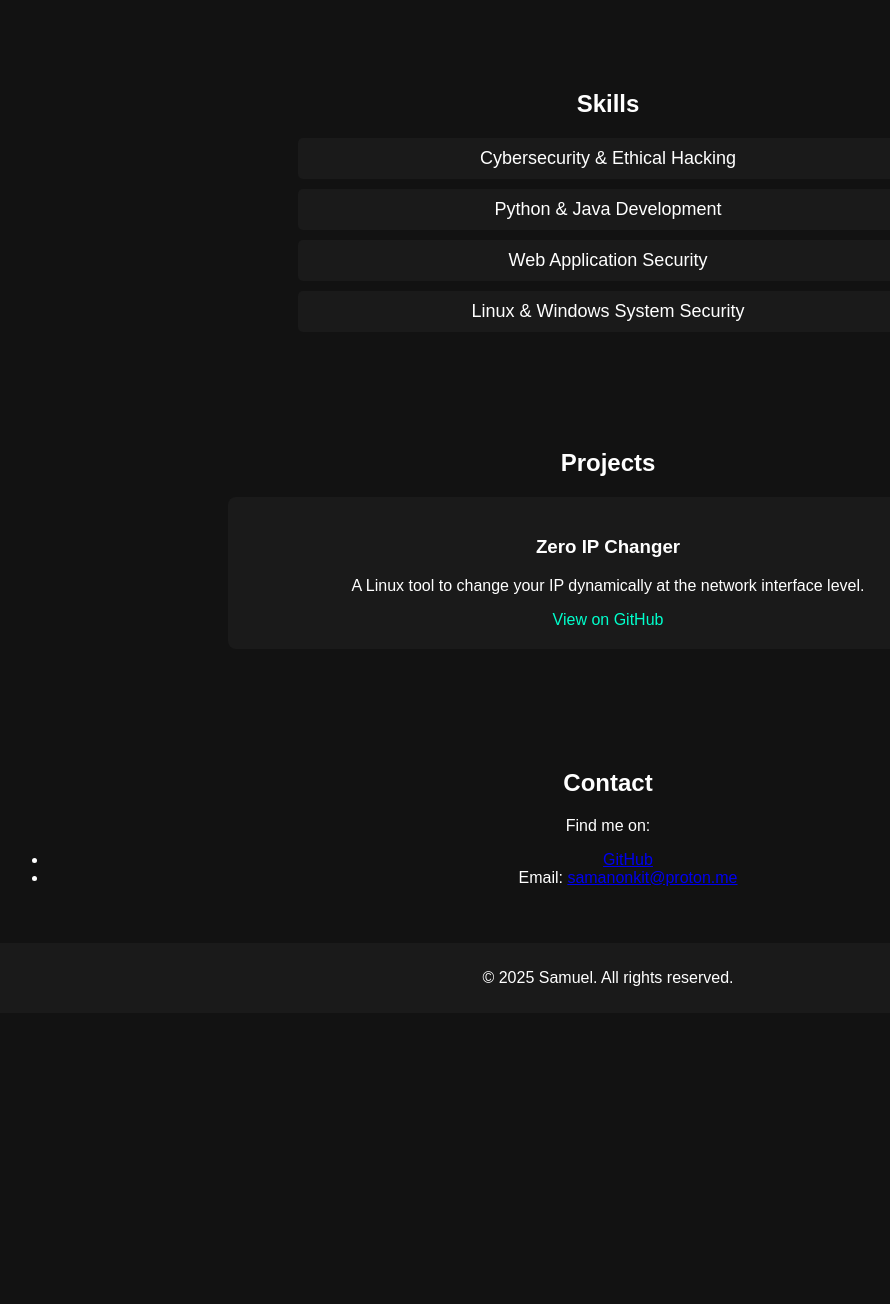
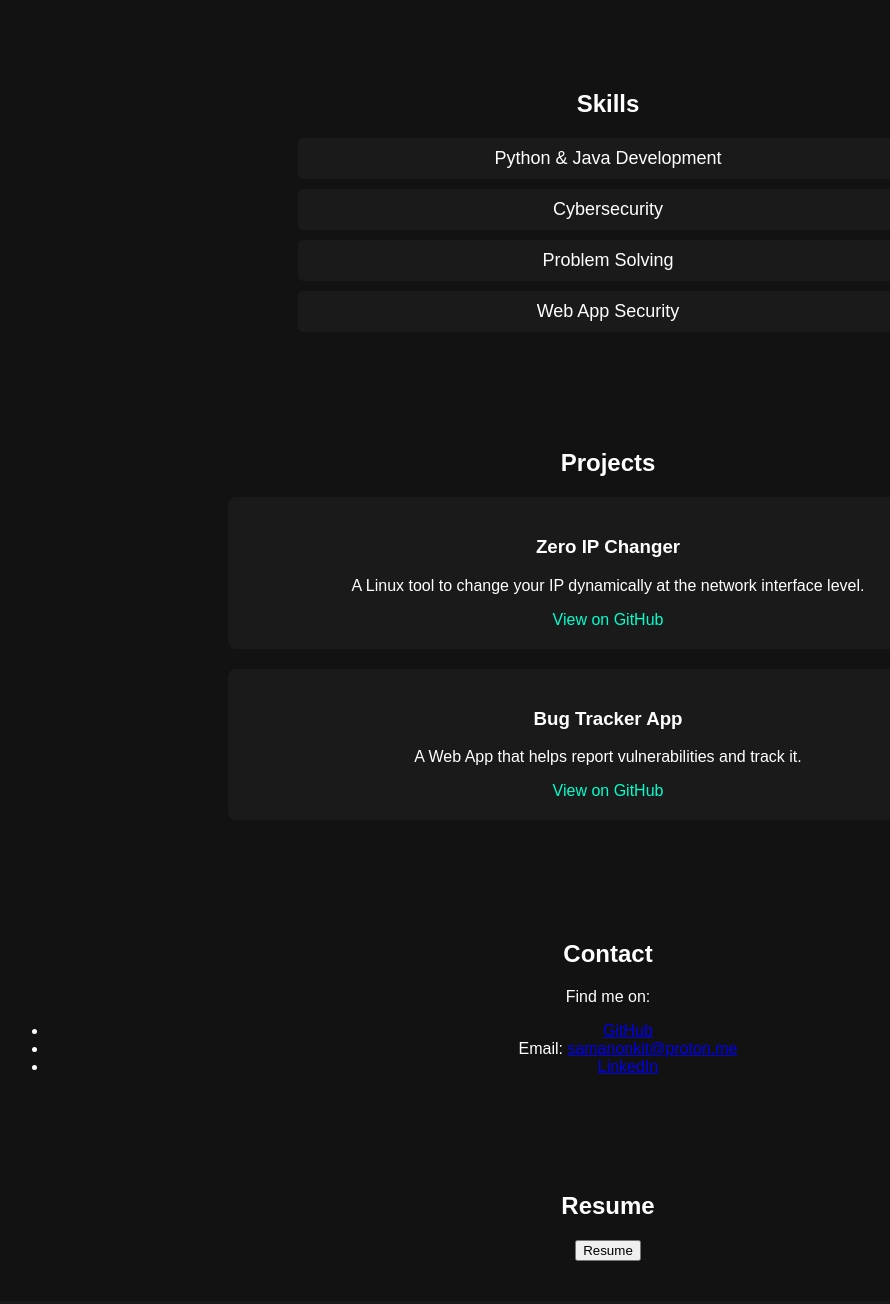
Before and after one commit to zero-sam/Portfolio, a plain HTML site: page index.html in a window 1280 px wide. Shown: the part 340-1644 px from the top of the page, without its empty margins (32-922 px from the left). Before the commit the page ends 1353 px from the top, so only its background shows below. Drawn offline with Linux system fonts and the light colour scheme.

Commit message:
Update index.html

```diff
--- a/index.html
+++ b/index.html
@@ -3,7 +3,7 @@
 <head>
     <meta charset="UTF-8">
     <meta name="viewport" content="width=device-width, initial-scale=1.0">
-    <title>Samuel | Cybersecurity & Development</title>
+    <title>Samuel | Development & Cybersecurity</title>
     <link rel="stylesheet" href="styles.css">
 </head>
 <body>
@@ -29,10 +29,10 @@
     <section id="skills">
         <h2>Skills</h2>
         <ul class="skills-list">
-            <li>Cybersecurity & Ethical Hacking</li>
             <li>Python & Java Development</li>
-            <li>Web Application Security</li>
-            <li>Linux & Windows System Security</li>
+            <li>Cybersecurity</li>
+            <li>Problem Solving</li>
+            <li>Web App Security</li>
         </ul>
     </section>
 
@@ -43,6 +43,11 @@
             <p>A Linux tool to change your IP dynamically at the network interface level.</p>
             <a href="https://github.com/zero-sam/zero-ip-changer" target="_blank">View on GitHub</a>
         </div>
+        <div class="project">
+            <h3>Bug Tracker App</h3>
+            <p>A Web App that helps report vulnerabilities and track it.</p>
+            <a href="https://github.com/zero-sam/bug-tracker-app" target="_blank">View on GitHub</a>
+        </div>
     </section>
 
     <section id="contact">
@@ -51,7 +56,12 @@
         <ul>
             <li><a href="https://github.com/zero-sam" target="_blank">GitHub</a></li>
             <li>Email: <a href="mailto:samanonkit@proton.me">samanonkit@proton.me</a></li>
+            <li><a href="www.linkedin.com/in/samuel-e-z3r0">LinkedIn</a></li>
         </ul>
+    </section>
+    <section id="contact">
+        <h2>Resume</h2>
+        <button onlick=resume.pdf>Resume</button>
     </section>
 
     <footer>
```
